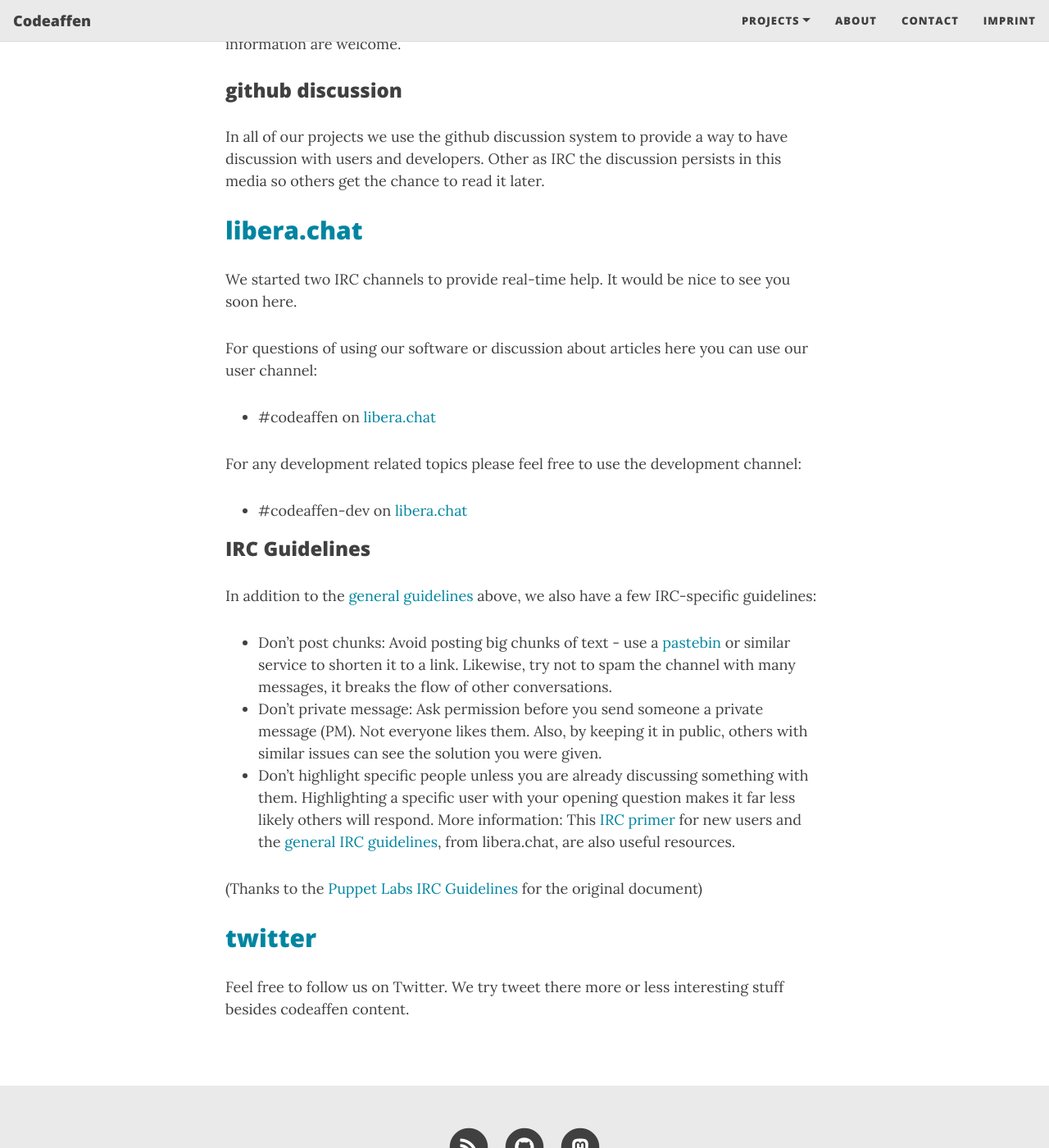
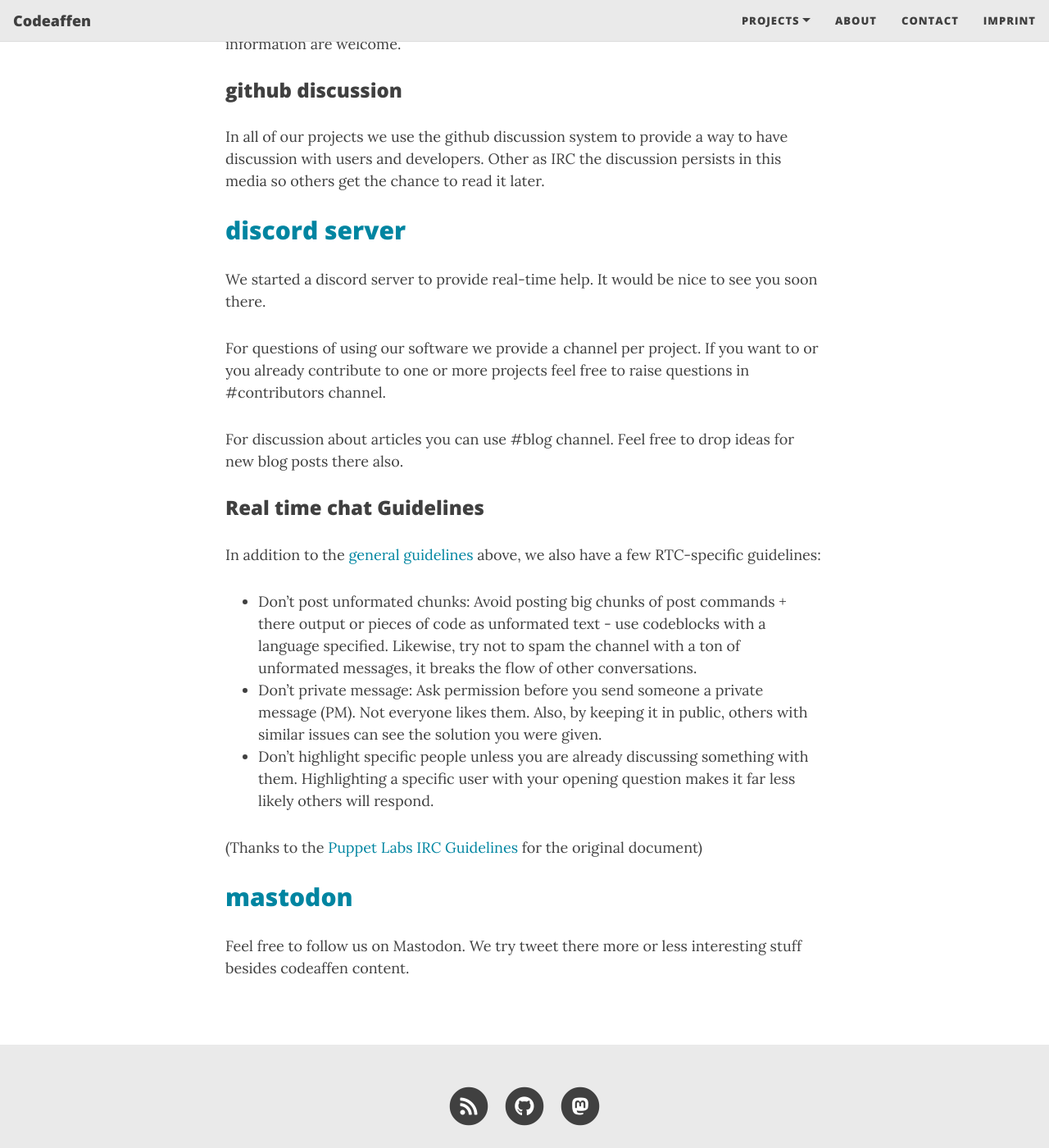
Before and after one commit to codeaffen/codeaffen.org, a Jekyll site: the page built from contact.md, in a window 1280 px wide and 1400 px high, scrolled down 1077 px. Shown: the whole window at 82% size. Built offline with Jekyll 4.4.1, drawn with Linux system fonts in a browser that asks for light colours; nearby versions of some CDN libraries; some web fonts are replaced; comment, search, counter and statistics services are not loaded.

Commit message:
Update contact page

```diff
--- a/contact.md
+++ b/contact.md
@@ -31,29 +31,24 @@
 
 In all of our projects we use the github discussion system to provide a way to have discussion with users and developers. Other as IRC the discussion persists in this media so others get the chance to read it later.
 
-## [libera.chat](https://libera.chat){:target="_blank"}
+## [discord server](https://discord.gg/EAYt5B4xQk){:target="_blank"}
 
-We started two IRC channels to provide real-time help. It would be nice to see you soon here.
+We started a discord server to provide real-time help. It would be nice to see you soon there.
 
-For questions of using our software or discussion about articles here you can use our user channel:
+For questions of using our software we provide a channel per project. If you want to or you already contribute to one or more projects feel free to raise questions in #contributors channel.
 
-* #codeaffen on [libera.chat](https://libera.chat){:target="_blank"}
+For discussion about articles you can use #blog channel. Feel free to drop ideas for new blog posts there also.
 
-For any development related topics please feel free to use the development channel:
+### Real time chat Guidelines
 
-* #codeaffen-dev on [libera.chat](https://libera.chat){:target="_blank"}
+In addition to the [general guidelines](#communication-and-community-guidelines) above, we also have a few RTC-specific guidelines:
 
-### IRC Guidelines
-
-In addition to the [general guidelines](https://theforeman.org/support.html#CommunityGuidelines){:target="_blank"} above, we also have a few IRC-specific guidelines:
-
-* Don’t post chunks: Avoid posting big chunks of text - use a [pastebin](http://pastie.org/){:target="_blank"} or similar service to shorten it to a link. Likewise, try not to spam the channel with many messages, it breaks the flow of other conversations.
+* Don’t post unformated chunks: Avoid posting big chunks of post commands + there output or pieces of code as unformated text - use codeblocks with a language specified. Likewise, try not to spam the channel with a ton of unformated messages, it breaks the flow of other conversations.
 * Don’t private message: Ask permission before you send someone a private message (PM). Not everyone likes them. Also, by keeping it in public, others with similar issues can see the solution you were given.
 * Don’t highlight specific people unless you are already discussing something with them. Highlighting a specific user with your opening question makes it far less likely others will respond.
-More information: This [IRC primer](https://www.irchelp.org/faq/ircprimer.html){:target="_blank"} for new users and the [general IRC guidelines](https://libera.chat/guides){:target="_blank"}, from libera.chat, are also useful resources.
 
 (Thanks to the [Puppet Labs IRC Guidelines](https://puppet.com/community/community-guidelines/#slack-irc-guidelines){:target="_blank"} for the original document)
 
-## [twitter](https://twitter.com/codeaffen){:target="_blank"}
+## [mastodon](https://social.tchncs.de/@codeaffen){:target="_blank"}
 
-Feel free to follow us on Twitter. We try tweet there more or less interesting stuff besides codeaffen content.
+Feel free to follow us on Mastodon. We try tweet there more or less interesting stuff besides codeaffen content.
```
